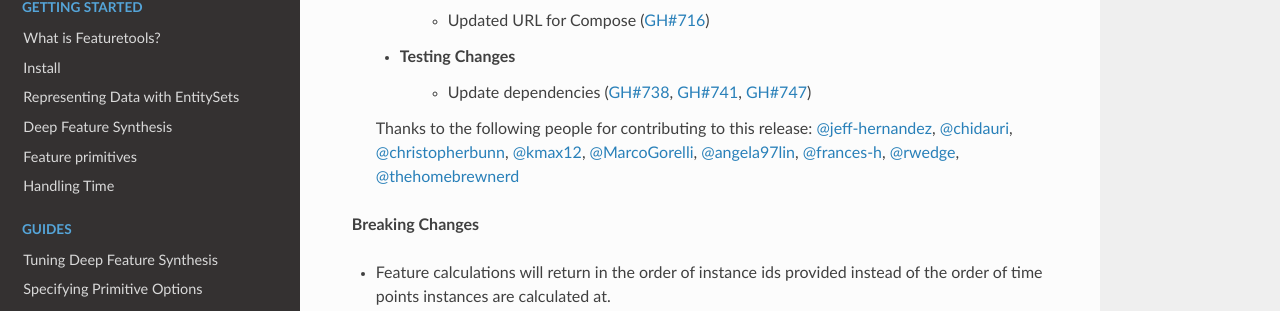
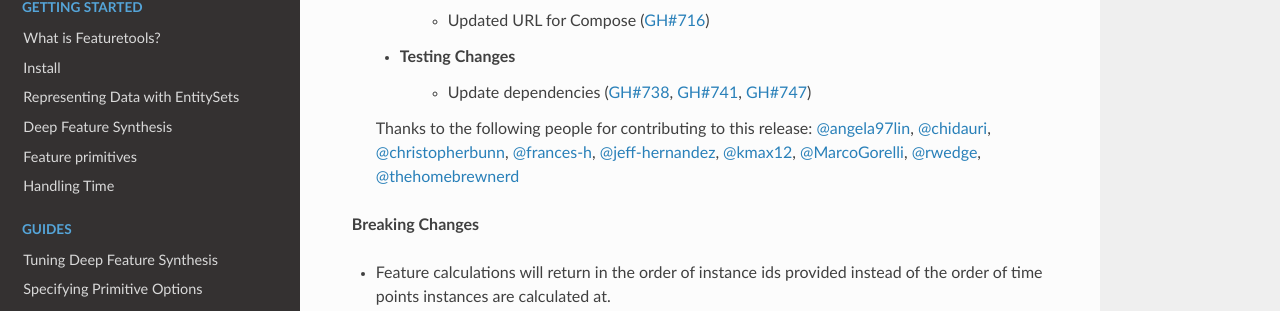
Before and after one commit to alteryx/featuretools, a Sphinx documentation site: the page built from docs/source/changelog.rst, in a window 1280 px wide and 900 px high, scrolled down 847 px. Shown: the part 139-450 px from the top of the window. Built offline with Sphinx 7.4.7 and the Read the Docs theme 2.0.0, drawn with Linux system fonts in a browser that asks for light colours; pages that are not in the unit, such as notebooks, are missing from menus.

Commit message:
alphabetize contributors

```diff
--- a/docs/source/changelog.rst
+++ b/docs/source/changelog.rst
@@ -30,7 +30,9 @@
         * Update dependencies (:pr:`738`, :pr:`741`, :pr:`747`)
 
     Thanks to the following people for contributing to this release:
-    :user:`jeff-hernandez`, :user:`chidauri`, :user:`christopherbunn`, :user:`kmax12`, :user:`MarcoGorelli`, :user:`angela97lin`, :user:`frances-h`, :user:`rwedge`, :user:`thehomebrewnerd`
+    :user:`angela97lin`, :user:`chidauri`, :user:`christopherbunn`,
+    :user:`frances-h`, :user:`jeff-hernandez`, :user:`kmax12`,
+    :user:`MarcoGorelli`, :user:`rwedge`, :user:`thehomebrewnerd`
 
 **Breaking Changes**
 
```
